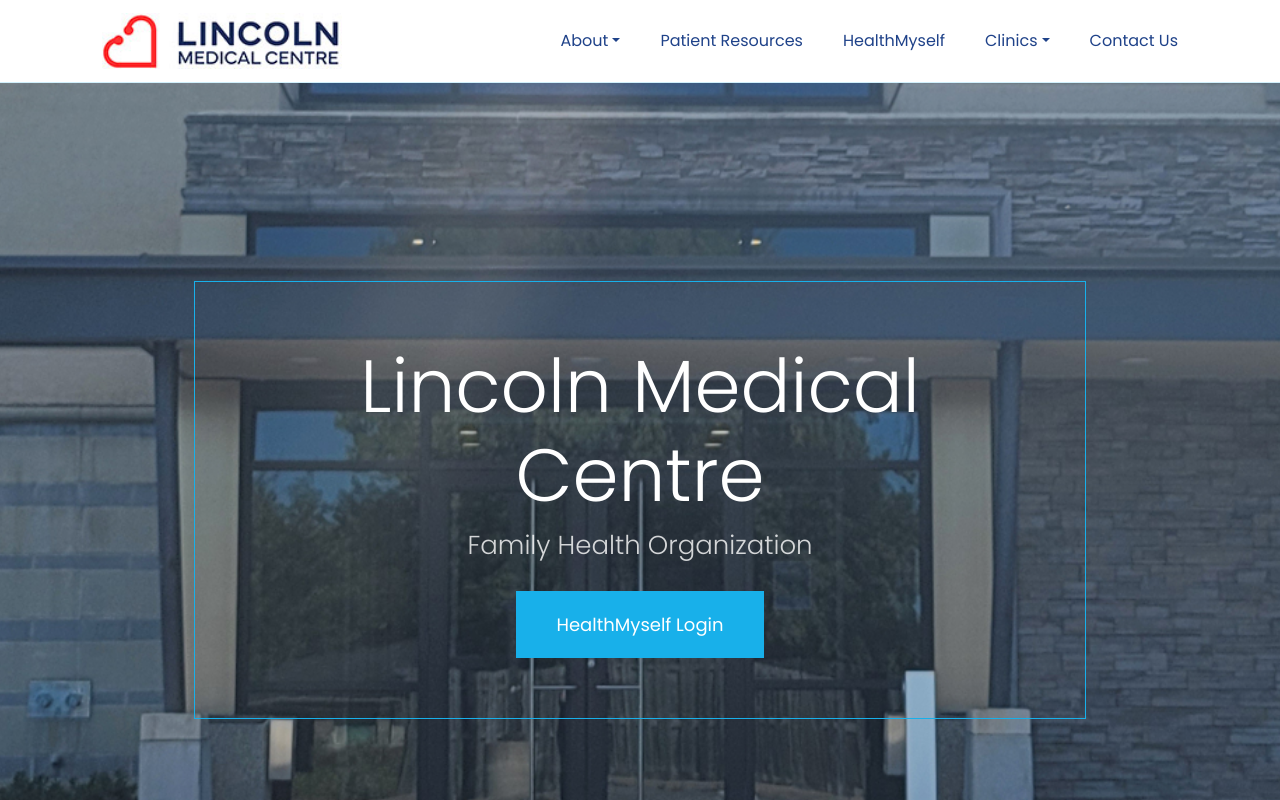
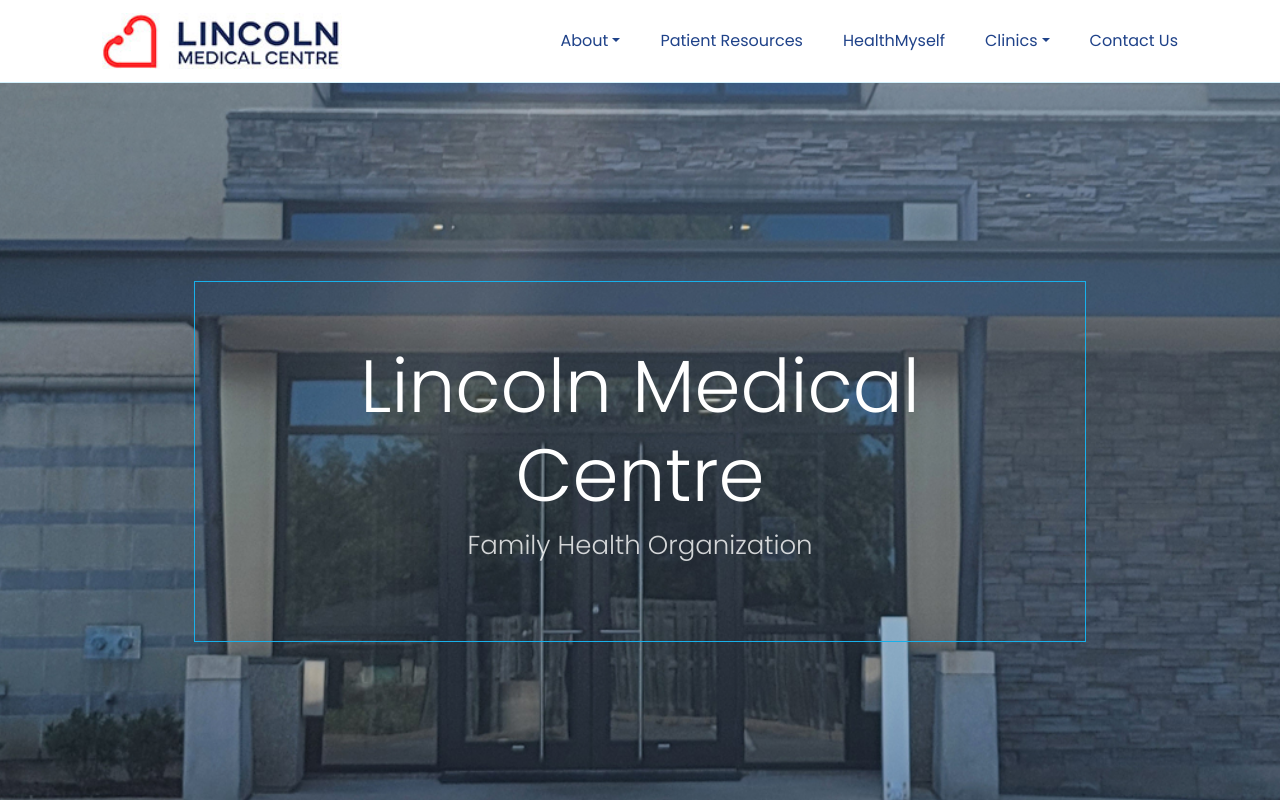
Before and after one commit to lincolnmedweb/lincolnmed, a Next.js app: page / in a window 1280 px wide. Shown: the top 800 px of the page. Built offline with nearby package versions, Linux system fonts and the light colour scheme.

Commit message:
client updates

```diff
--- a/components/hero/Hero.module.scss
+++ b/components/hero/Hero.module.scss
@@ -31,7 +31,6 @@
       color: rgba($white, 0.8);
       font-weight: 300;
       font-size: 26px;
-      margin-bottom: 30px;
       @include bp-tablet-sm {
         font-size: 16px;
         margin-bottom: 16px;
--- a/components/hero/Hero.tsx
+++ b/components/hero/Hero.tsx
@@ -20,9 +20,6 @@
               <div className={styles.box}>
                 <h1>{title}</h1>
                 <h2>{subTitle}</h2>
-                <Link href={btnLink} target="_blank">
-                  <Button>{btnText}</Button>
-                </Link>
               </div>
             </Col>
           </Row>
```
Also changed, not shown: pages/team.tsx (+11 -18 lines).
